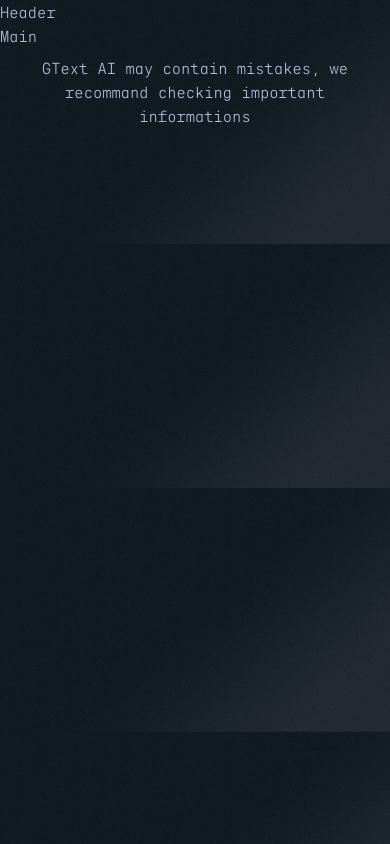
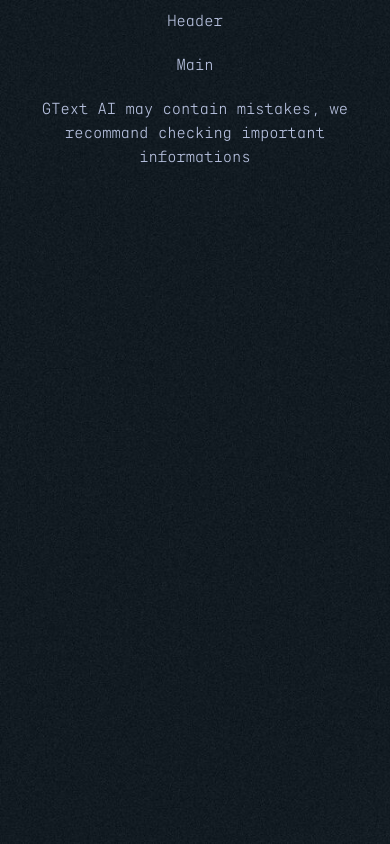
Before and after one commit to Jomagene/hng12-stage3-ai-text-interface, a Next.js app: page / in a window 390 px wide. Built offline with nearby package versions, Linux system fonts and the light colour scheme.

Commit message:
style(responsiveness): improve main containers responsiveness

```diff
--- a/components/Footer.jsx
+++ b/components/Footer.jsx
@@ -1,7 +1,7 @@
 const Footer = () => {
   return (
-    <footer className="flex justify-center p-2">
-      <p className="max-w-[45rem] text-center">
+    <footer className="flex justify-center h-f-container">
+      <p className="text-center">
         GText AI may contain mistakes, we recommand checking important
         informations
       </p>
--- a/components/Header.jsx
+++ b/components/Header.jsx
@@ -1,4 +1,4 @@
 const Header = () => {
-  return <header>Header</header>;
+  return <header className="h-f-container">Header</header>;
 };
 export default Header;
--- a/components/Main.jsx
+++ b/components/Main.jsx
@@ -1,4 +1,4 @@
 const Main = () => {
-  return <main>Main</main>;
+  return <main className="main-container">Main</main>;
 };
 export default Main;
--- a/styles/globals.css
+++ b/styles/globals.css
@@ -10,7 +10,21 @@
 
 body {
   background: url('/images/bg.jpg');
+  background-repeat: no-repeat;
   background-size: cover;
   font-family: 'Gravitica';
   color: #b8c2e0;
+  min-height: 100vh;
+  display: flex;
+  flex-direction: column;
+  align-items: center;
 }
+
+@layer components {
+  .main-container {
+    @apply max-w-[40rem] p-3;
+  }
+  .h-f-container {
+    @apply max-w-[90rem] p-2 sm:p-5;
+  }
+}
```
Also changed, not shown: styles/main.css (added).
